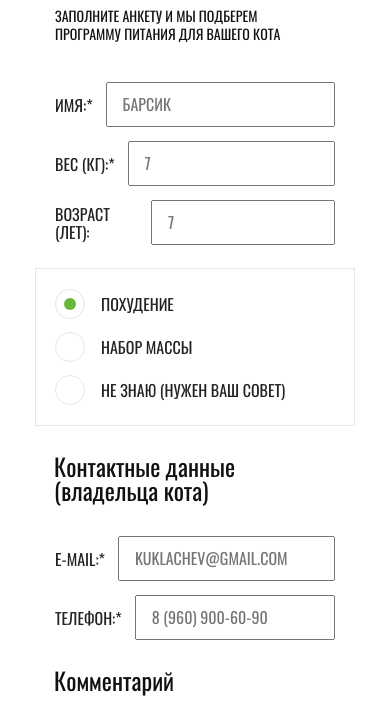
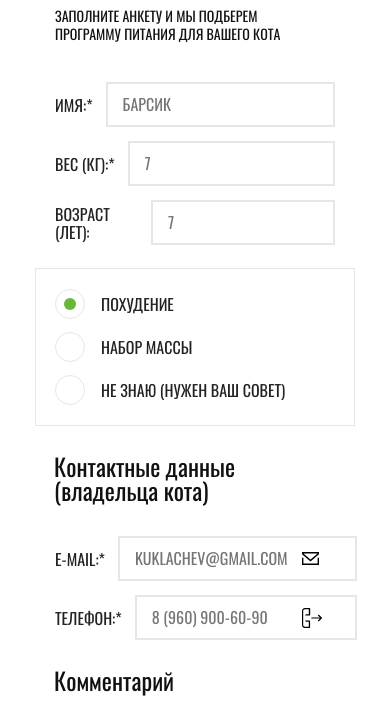
Before and after one commit to xSev07/1115479-cat-energy-18, a website: page source/form.html in a window 390 px wide. Shown: the part 354-1076 px from the top of the page. Drawn offline with nearby package versions, Linux system fonts and the light colour scheme; files that its build step writes are made by us from their sources.

Commit message:
Add mobile icons in contacts

```diff
--- a/source/form.html
+++ b/source/form.html
@@ -39,19 +39,19 @@
         <form class="program-selection__form" action="https://echo.htmlacademy.ru" method="get">
           <fieldset class="program-selection__fieldset program-selection__fieldset--info-general">
             <legend class="visually-hidden">Основные данные</legend>
-            <div class="program-selection__container program-selection__container--info-general">
+            <div class="program-selection__container">
               <div class="program-selection__general-info">
                 <p class="program-selection__input-container">
                   <label for="name">Имя:*</label>
-                  <input type="text" id="name" name="name" placeholder="Барсик" required>
+                  <input class="program-selection__input" type="text" id="name" name="name" placeholder="Барсик" required>
                 </p>
                 <p class="program-selection__input-container">
                   <label for="weight">Вес (кг):*</label>
-                  <input type="text" id="weight" name="weight" placeholder="7" required>
+                  <input class="program-selection__input" type="text" id="weight" name="weight" placeholder="7" required>
                 </p>
                 <p class="program-selection__input-container">
                   <label for="age">Возраст (лет):</label>
-                  <input type="text" id="age" name="age" placeholder="7">
+                  <input class="program-selection__input" type="text" id="age" name="age" placeholder="7">
                 </p>
               </div>
               <ul class="program-selection__program program-list">
@@ -75,11 +75,11 @@
             <div class="program-selection__container">
               <p class="program-selection__input-container">
                 <label for="email">E-mail:*</label>
-                <input type="email" id="email" name="email" placeholder="kuklachev@gmail.com" required>
+                <input class="program-selection__input program-selection__input--email" type="email" id="email" name="email" placeholder="kuklachev@gmail.com" required>
               </p>
               <p class="program-selection__input-container">
                 <label for="phone">Телефон:*</label>
-                <input type="tel" id="phone" name="phone" placeholder="8 (960) 900-60-90" required>
+                <input class="program-selection__input program-selection__input--phone" type="tel" id="phone" name="phone" placeholder="8 (960) 900-60-90" required>
               </p>
             </div>
           </fieldset>
--- a/source/less/blocks/program-selection.less
+++ b/source/less/blocks/program-selection.less
@@ -50,20 +50,10 @@
   margin-bottom: 25px;
 }
 
-.program-selection__container--info-general {
-
-}
-
 .program-selection__general-info {
   width: 280px;
   margin: 0 20px;
   margin: 0 20px 23px;
-}
-
-.program-selection__general-info input {
-  // flex-grow: 1;
-  // margin-left: 15px;
-  // padding-left: 15px;
 }
 
 .program-selection__title {
@@ -73,10 +63,9 @@
   .set-font-size(24px);
   color: @black;
   text-transform: none;
-
 }
 
-.program-selection input {
+.program-selection__input {
   .set-vertical-padding(11px, 12px);
   .set-font-size(inherit);
   font-family: @font-main;
@@ -85,6 +74,19 @@
   flex-grow: 1;
   margin-left: 13px;
   padding-left: 15px;
+  border: 2px solid @border-grey;
+}
+
+.program-selection__input--email {
+  padding-right: 40px;
+  background: url(../img/icon-mail.svg) no-repeat 182px 14px;
+  background-size: 17px;
+}
+
+.program-selection__input--phone {
+  padding-right: 40px;
+  background: url(../img/icon-phone.svg) no-repeat 165px 11px;
+  background-size: 20px;
 }
 
 .program-selection textarea {
@@ -146,7 +148,7 @@
     margin-bottom: 20px;
   }
 
-  .program-selection__general-info input {
+  .program-selection__general-info .program-selection__input {
     margin-left: 20px;
   }
 
@@ -159,7 +161,7 @@
     margin-left: 40px;
   }
 
-  .program-selection__fieldset--info-contacts input {
+  .program-selection__fieldset--info-contacts .program-selection__input {
     margin-left: 17px;
     padding-right: 50px;
     padding-left: 19px;
@@ -169,7 +171,7 @@
     margin-bottom: 50px;
   }
 
-  .program-selection input {
+  .program-selection__input {
     .set-vertical-padding(8px, 10px);
   }
 
```
